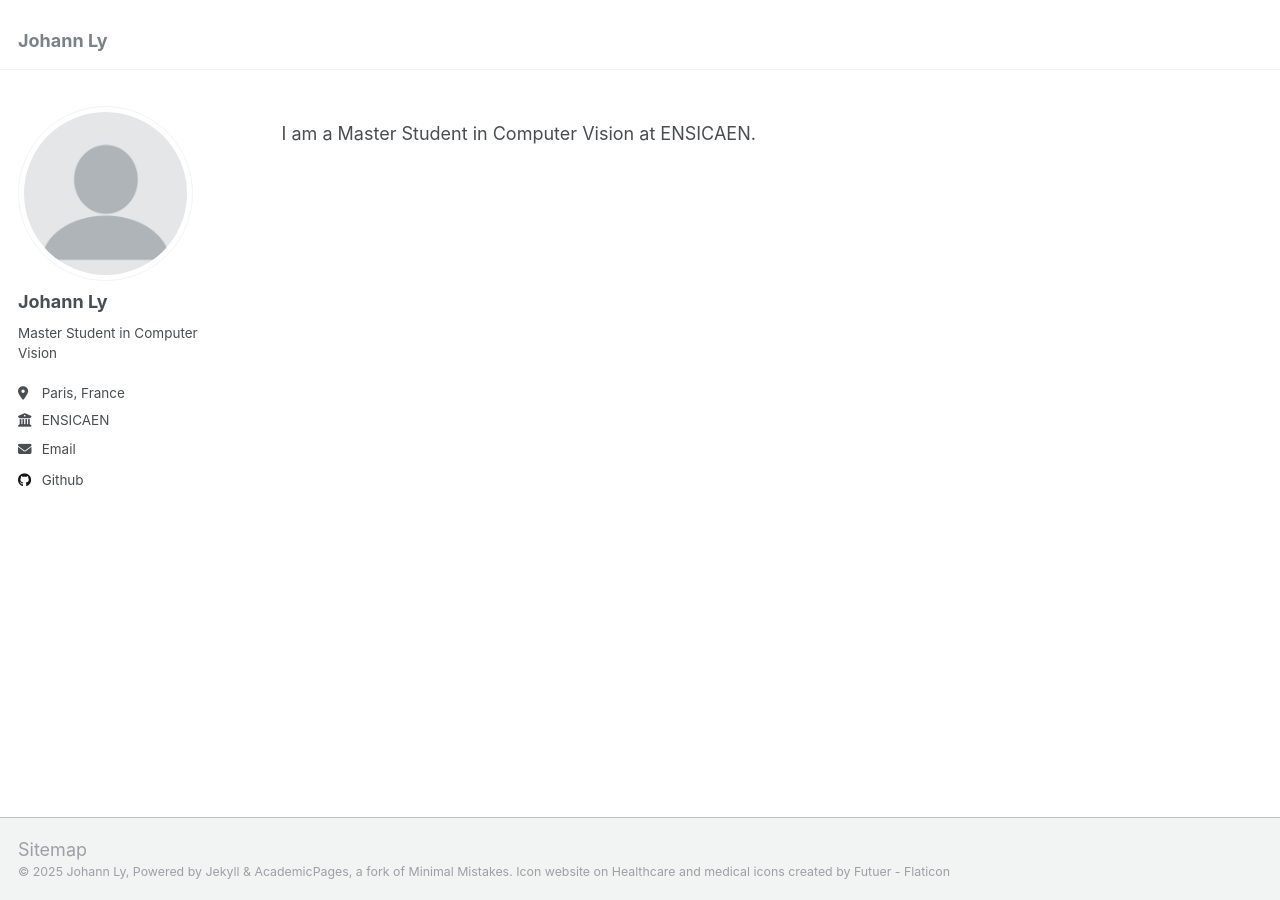
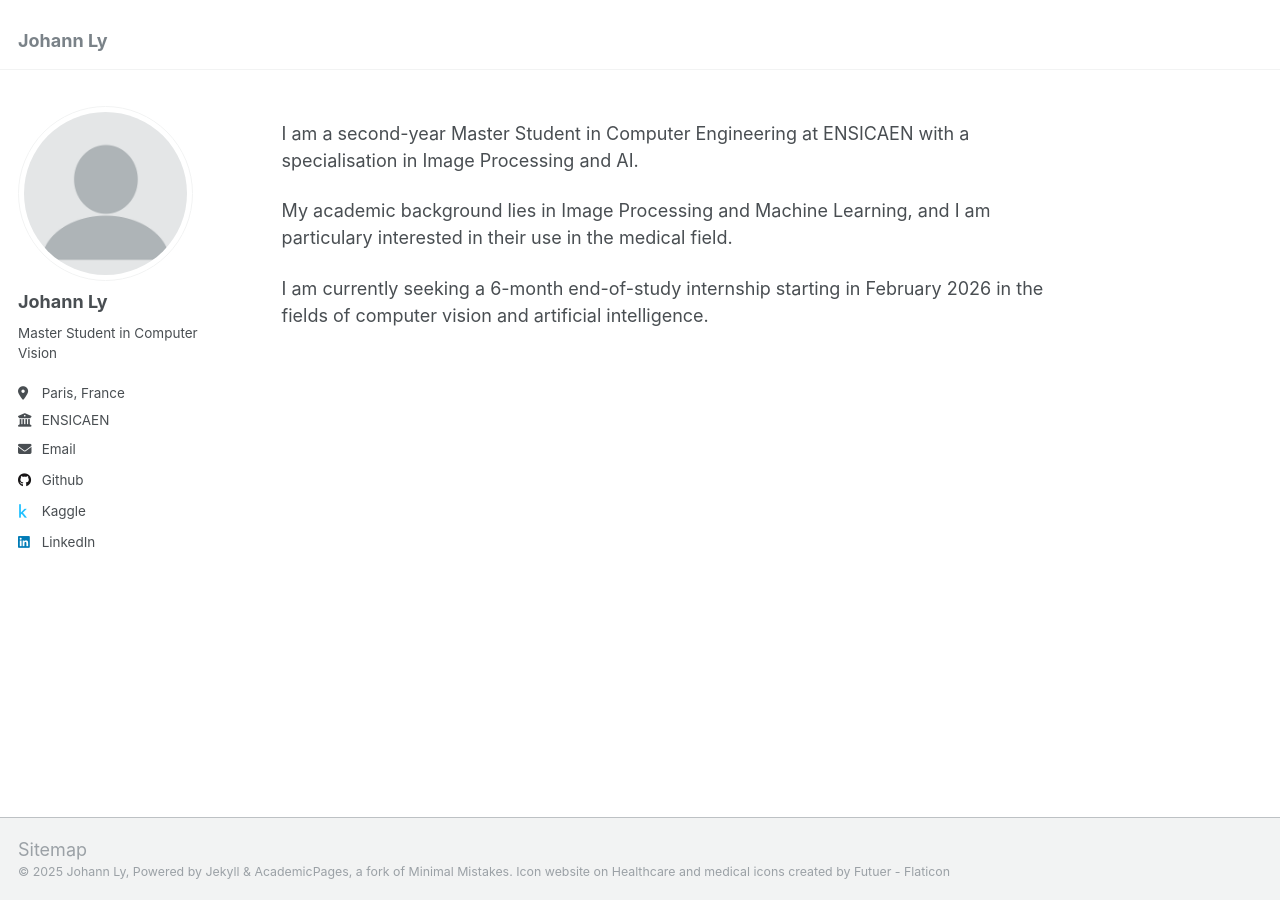
Before and after one commit to johhann14/johhann14.github.io, a Jekyll site: the page built from _pages/about.md, in a window 1280 px wide. Built offline with Jekyll 4.4.1, drawn with Linux system fonts in a browser that asks for light colours.

Commit message:
update profil

```diff
--- a/_config.yml
+++ b/_config.yml
@@ -42,10 +42,10 @@ author:
 
   # Repositories and software development
   github           : "johhann14"
- # kaggle           : # Username
+  kaggle           : "johann14"
 
   # Social media
- # linkedin         : # Username
+  linkedin         : "johann-l"
 
 # Publication Category - The following the list of publication categories and their headings
 #publication_category:
--- a/_pages/about.md
+++ b/_pages/about.md
@@ -7,4 +7,8 @@ redirect_from:
   - /about.html
 ---
 
-I am a Master Student in Computer Vision at ENSICAEN.
+I am a second-year Master Student in Computer Engineering at ENSICAEN with a specialisation in Image Processing and AI.
+
+My academic background lies in Image Processing and Machine Learning, and I am particulary interested in their use in the medical field.
+
+I am currently seeking a 6-month end-of-study internship starting in February 2026 in the fields of computer vision and artificial intelligence.
```
Also changed, not shown: 1 other file.
